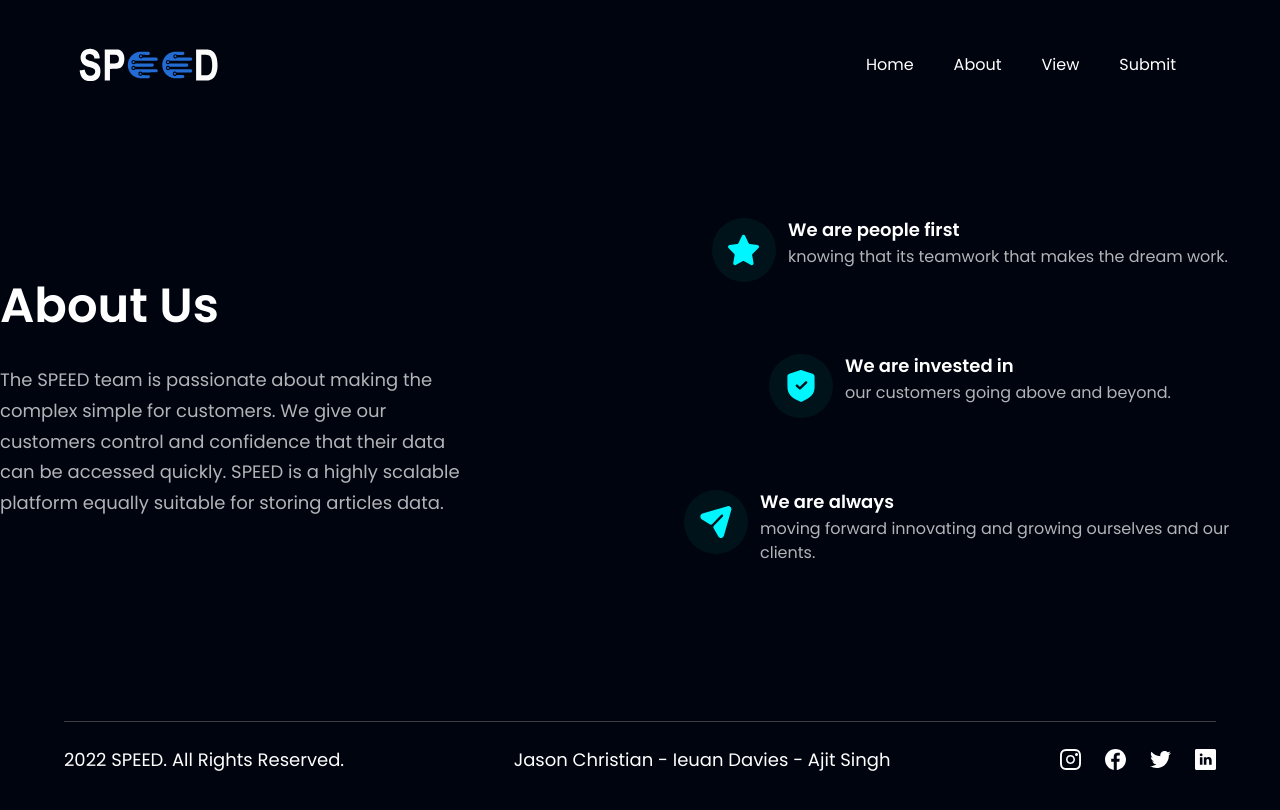
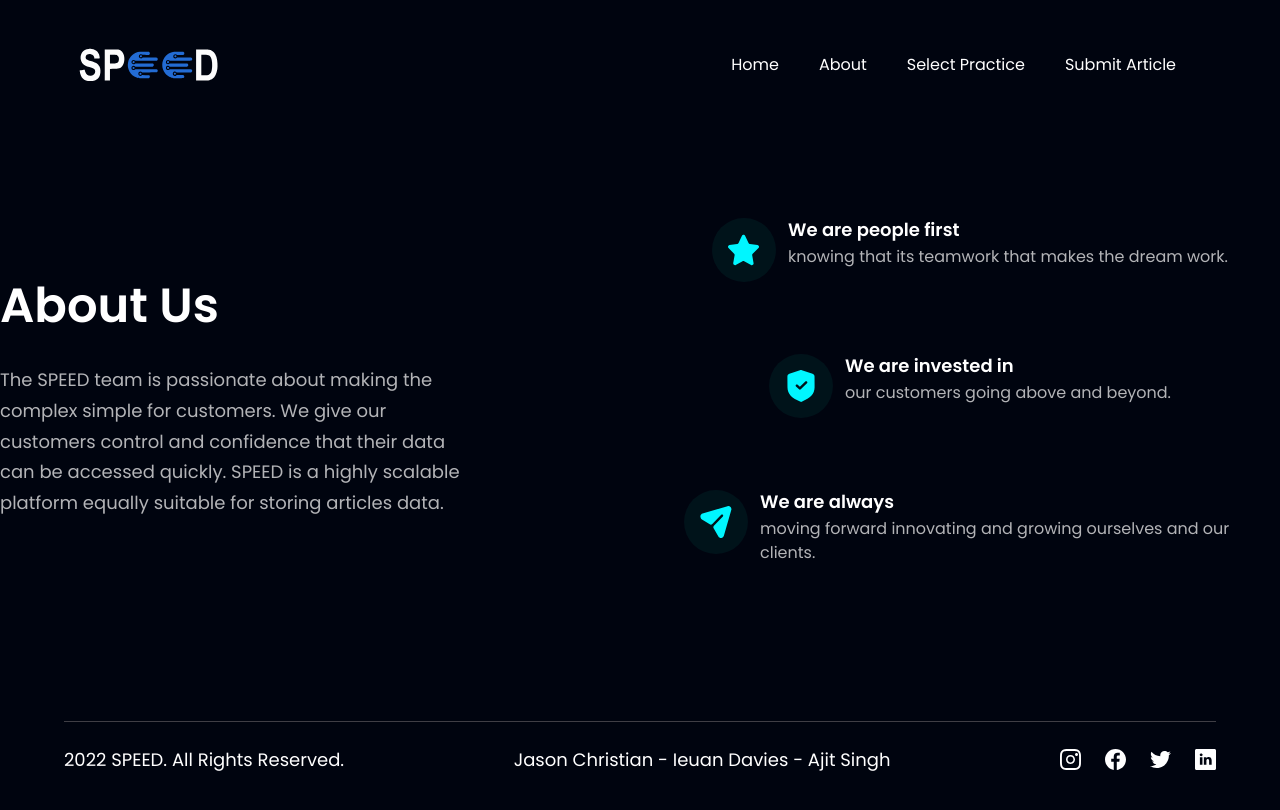
Before and after one commit to jasonchriscodes/Speed, a React (Create React App) app in the folder client/: page /about in a window 1280 px wide. Shown: the top 810 px of the page. Built offline with nearby package versions, Linux system fonts and the light colour scheme.

Commit message:
fix: navbar title

```diff
--- a/client/src/components/Navigation/constans/index.js
+++ b/client/src/components/Navigation/constans/index.js
@@ -11,11 +11,11 @@ export const navLinks = [
   },
   {
     id: "view",
-    title: "View",
+    title: "Select Practice",
   },
   {
     id: "submit",
-    title: "Submit",
+    title: "Submit Article",
   },
 ];
 
```
